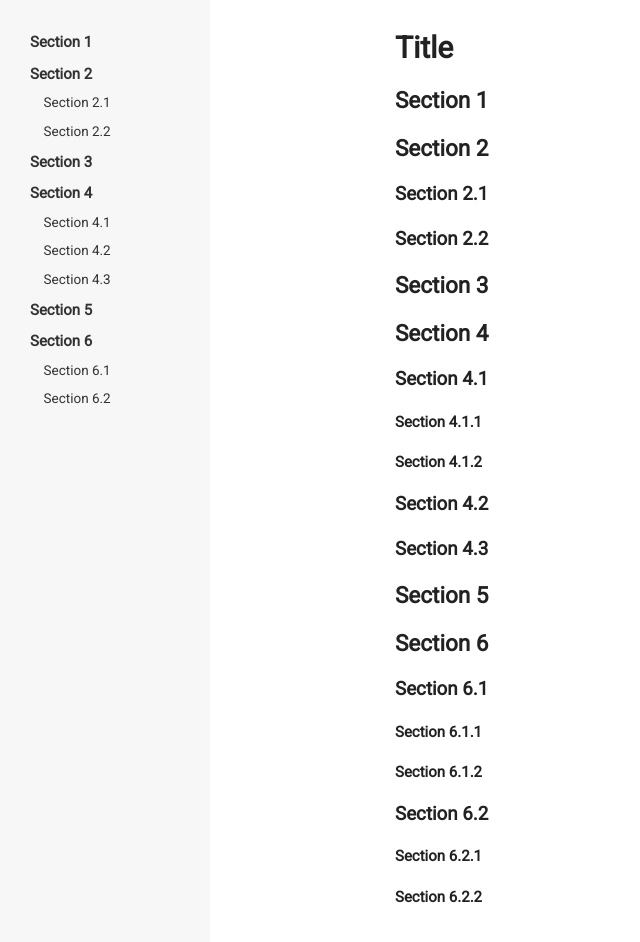
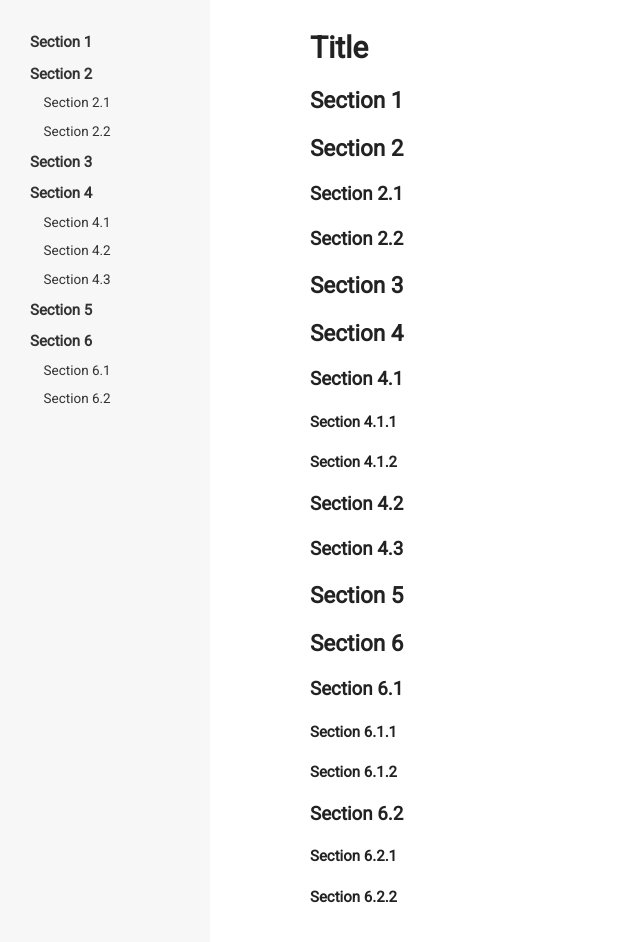
Before and after one commit to scizzorz/toctest, a Jekyll site: the page built from docs/index.md, in a window 1280 px wide and 957 px high. Shown: the top 942 px of the window, without its empty margins (0-640 px from the left). Built offline with Jekyll 4.4.1, drawn with Linux system fonts in a browser that asks for light colours; our own code applies the rules of GitHub Pages for plain Markdown files.

Commit message:
Remove container width

```diff
--- a/docs/css/main.css
+++ b/docs/css/main.css
@@ -57,7 +57,6 @@ h4, h5, h6 { font-size: 1.0em; }
 
 @media (min-width: 550px) {
   .container {
-    width: 550px;
     padding: 2em;
   }
 
@@ -77,7 +76,7 @@ h4, h5, h6 { font-size: 1.0em; }
   }
 }
 
-@media (max-width: 985px) and (min-width: 550px) {
+@media (max-width: 1155px) and (min-width: 550px) {
   .container {
     margin-left: 14em;
   }
```
